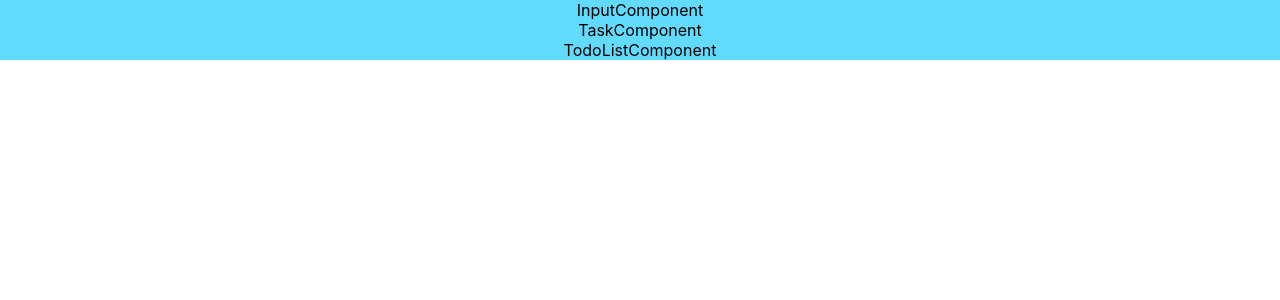
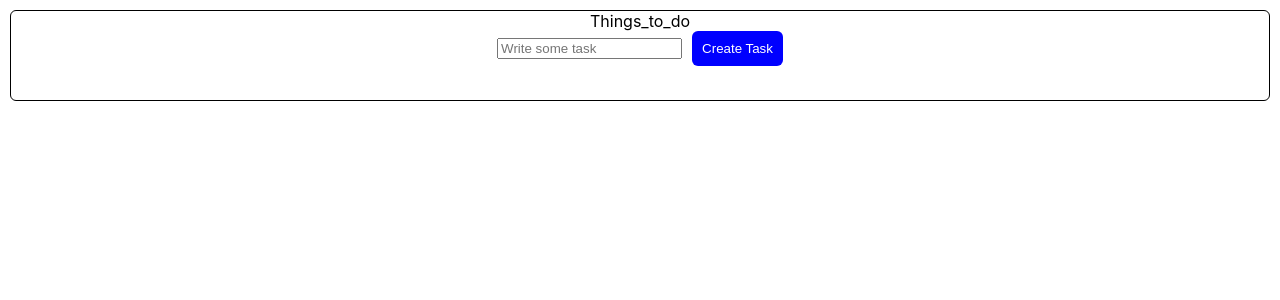
Before and after one commit to Fanor26/React-Examples, a React (Create React App) app: page / in a window 1280 px wide. Shown: the top 300 px of the page. Built offline with nearby package versions, Linux system fonts and the light colour scheme.

Commit message:
All List of Task add

```diff
--- a/src/App.js
+++ b/src/App.js
@@ -1,15 +1,24 @@
+import {useState} from 'react';
 import "./App.scss";
 import InputComponent from "./components/InputComponent"
-import TaskComponent from "./components/TaskComponent"
+
 import TodoListComponent from "./components/TodoListComponent";
+import HeaderComponent from "./components/HeaderComponent";
 
 
 function App() {
+    let [listTask, setListTask]= useState([]);
+    const handlerNewTask = (task) =>{
+        listTask = [...listTask, task]
+        setListTask(listTask);
+
+    }
+
   return (
     <div className="App">
-    <InputComponent />
-        <TaskComponent />
-        <TodoListComponent />
+        <HeaderComponent />
+    <InputComponent handlerNewTask={handlerNewTask}/>
+        <TodoListComponent list={listTask}/>
     </div>
   );
 }
--- a/src/App.scss
+++ b/src/App.scss
@@ -1,39 +1,47 @@
+$maincolor:red;
+@mixin button-styles {
+ border: none;
+ padding:10px;
+ border-radius: 6px;
+ background-color: $maincolor;
+ color:#fff;
+}
 .App {
-  text-align: center;
-  background: #61dafb;
+ text-align: center;
+ border: 1px solid #000;
+ border-radius:6px;
+ margin: 10px;
+ display: flex;
+ align-items: center;
+ flex-direction: column;
+}
+.task{
+ display:flex;
+ border: 1px solid #000;
+ padding: 10px;
+ margin-top: 10px;
+ p{
+  margin-right: 10px;
+ }
+}
+.listContainer{
+ list-style: none;
+ padding:1px;
+}
+.button{
+ border: none;
+ padding: 10px;
+ border-radius: 5px;
+ background-color: brown;
+ color: #fff;
+ margin-top: 10px;
+}
+.button{
+ @include button-styles;
 }
 
-.App-logo {
-  height: 40vmin;
-  pointer-events: none;
+.submitButton{
+ @include button-styles;
+ margin-left: 10px;
+ background-color: blue;
 }
-
-@media (prefers-reduced-motion: no-preference) {
-  .App-logo {
-    animation: App-logo-spin infinite 20s linear;
-  }
-}
-
-.App-header {
-  background-color: #282c34;
-  min-height: 100vh;
-  display: flex;
-  flex-direction: column;
-  align-items: center;
-  justify-content: center;
-  font-size: calc(10px + 2vmin);
-  color: white;
-}
-
-.App-link {
-  color: #61dafb;
-}
-
-@keyframes App-logo-spin {
-  from {
-    transform: rotate(0deg);
-  }
-  to {
-    transform: rotate(360deg);
-  }
-}
--- /dev/null
+++ b/src/components/HeaderComponent.js
@@ -0,0 +1,11 @@
+import React from 'react';
+
+const HeaderComponent = () => {
+    return (
+        <div>
+            Things_to_do
+        </div>
+    );
+};
+
+export default HeaderComponent;
--- a/src/components/InputComponent.js
+++ b/src/components/InputComponent.js
@@ -1,11 +1,30 @@
-import React from 'react';
+import useForm from "../hooks/useForm";
 
-const InputComponent = () => {
-    return (
-        <div>
-            InputComponent
-        </div>
-    );
+const InputComponent = ({handlerNewTask}) => {
+  const [form, handlerChangeForm, handlerResetForm] = useForm({ taskname: "" });
+  const {taskname} = form;
+
+  const handlerSubmit = (e) => {
+    e.preventDefault();
+
+    handlerResetForm();
+      handlerNewTask(taskname)
+  };
+  return (
+    <div>
+      <form onSubmit={handlerSubmit}>
+        <input
+          type="text"
+          name="taskname"
+          onChange={handlerChangeForm}
+          value={taskname}
+          placeholder="Write some task"
+        />
+        <input className="submitButton" type="submit" value="Create Task" />
+      </form>
+      <div>{taskname}</div>
+    </div>
+  );
 };
 
 export default InputComponent;
--- a/src/components/TaskComponent.js
+++ b/src/components/TaskComponent.js
@@ -1,11 +1,17 @@
-import React from 'react';
+import React from "react";
 
-const TaskComponent = () => {
-    return (
+const TaskComponent = ({tasks}) => {
+  return (
+    <div className="task">
         <div>
-            TaskComponent
+            <p>{tasks} </p>
         </div>
-    );
+
+      <div>
+        <button className="button">Delete Task</button>
+      </div>
+    </div>
+  );
 };
 
 export default TaskComponent;
--- a/src/components/TodoListComponent.js
+++ b/src/components/TodoListComponent.js
@@ -1,10 +1,18 @@
 import React from 'react';
+import TaskComponent from "./TaskComponent";
 
-const TodoListComponent = () => {
+const TodoListComponent = ({list}) => {
+    list.map(item => {
+        console.log("item -> :", item)
+
+        }
+
+    )
     return (
-        <div>
-        TodoListComponent
-        </div>
+        <ul className="listContainer">
+            {list.map(item =><TaskComponent tasks={item}/>)}
+
+        </ul>
     );
 };
 
--- /dev/null
+++ b/src/hooks/useForm.js
@@ -0,0 +1,14 @@
+import {useState} from 'react';
+
+const useForm = (initForm) => {
+    const [form, setForm] = useState(initForm);
+    const handlerChangeForm = ({target}) =>{
+        setForm({...form, [target.name]: target.value});
+    }
+  const  handlerResetForm = () =>{
+        setForm(initForm);
+    }
+    return [form, handlerChangeForm, handlerResetForm];
+};
+
+export default useForm;
```
